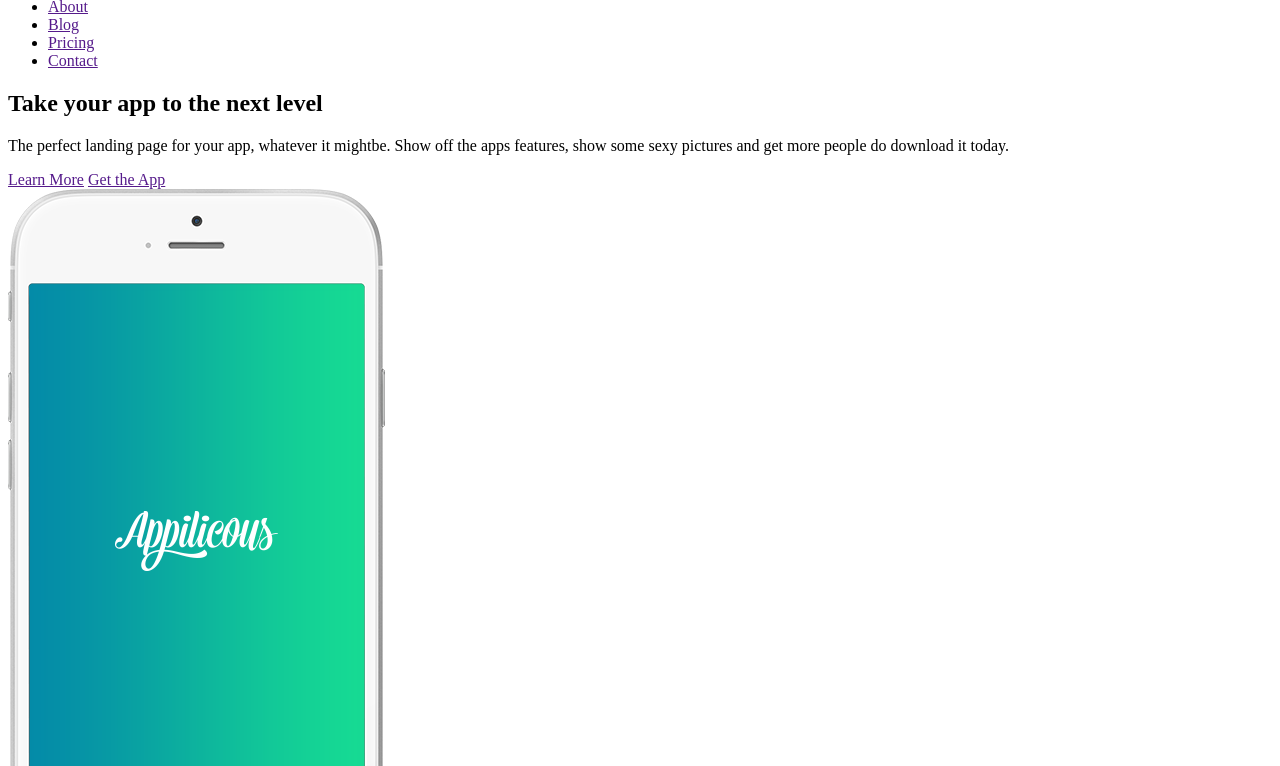
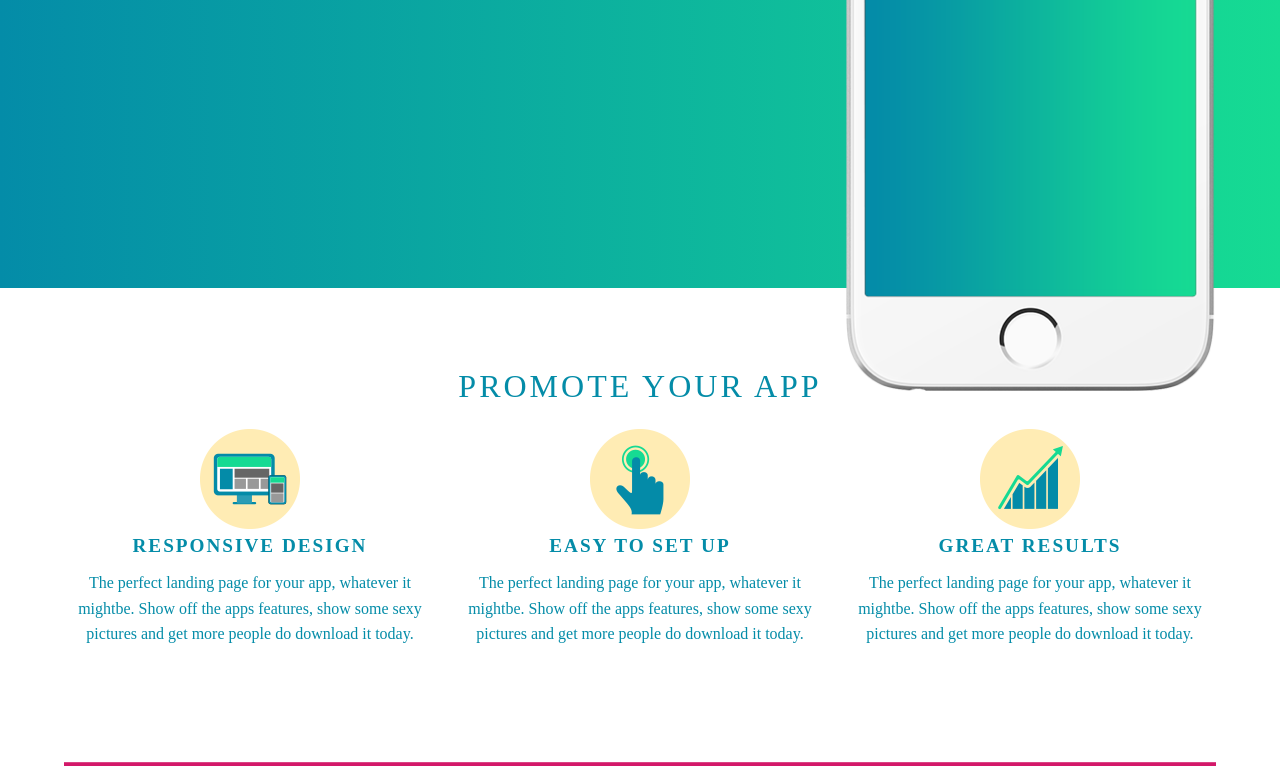
Before and after one commit to AhmedRizvo/Responsive---start-to-finish, a plain HTML site: page index.html in a window 1280 px wide. Shown: the part 512-1278 px from the top of the page. Drawn offline with nearby package versions, Linux system fonts and the light colour scheme; the site is published under a folder, as on GitHub Pages, so addresses that start at the root find nothing.

Commit message:
fali ti tacka

```diff
--- a/index.html
+++ b/index.html
@@ -5,7 +5,7 @@
     <meta name="viewport" content="width=device-width, initial-scale=1.0">
 
     <title>Appilicous</title>
-    <link href="/sass/main.css" rel="stylesheet">
+    <link href="./sass/main.css" rel="stylesheet">
 </head>
 
 <body>
@@ -140,7 +140,7 @@
 <script src="https://use.fontawesome.com/97974f9c24.js"></script>
 
 <!-- My own scripts -->
-<script src="js/scripts.js"></script>
+<script src="./js/scripts.js"></script>
 
 </body>
 
```
